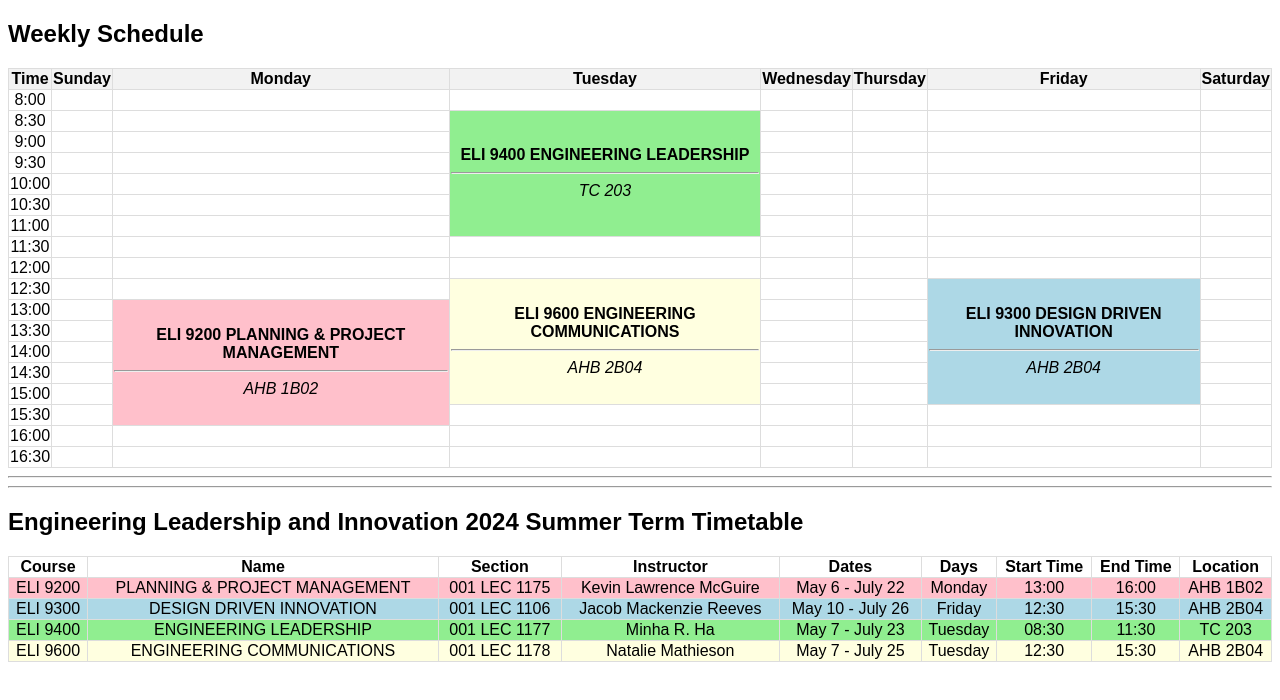
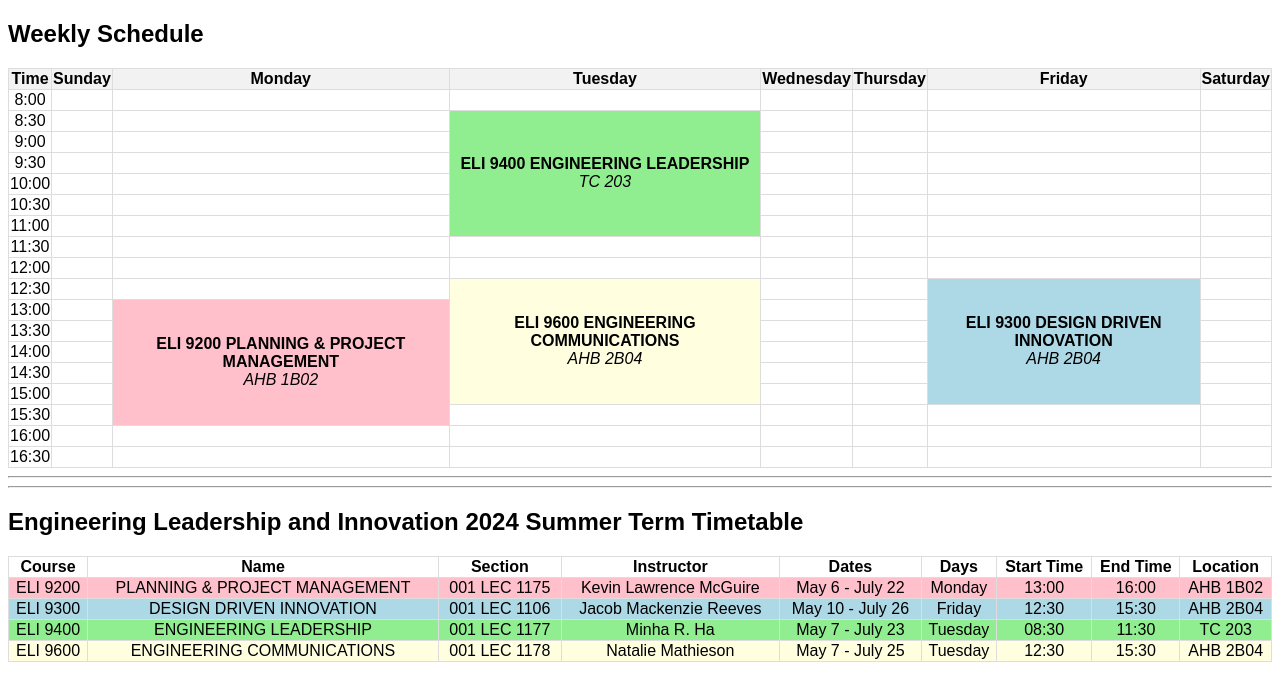
Before and after one commit to fwSara95h/SummerSchedule, a plain HTML site: page index.html in a window 1280 px wide. Drawn offline with Linux system fonts and the light colour scheme.

Commit message:
Update index.html

```diff
--- a/index.html
+++ b/index.html
@@ -32,7 +32,7 @@
     <th>Saturday</th>
   </tr>
 <tr><td>8:00</td><td></td><td></td><td></td><td></td><td></td><td></td><td></td></tr>
-<tr><td>8:30</td><td></td><td></td><td rowspan='6' class='ELI9400'><b>ELI 9400 ENGINEERING LEADERSHIP</b><hr><i>TC 203</i></td><td></td><td></td><td></td><td></td></tr>
+<tr><td>8:30</td><td></td><td></td><td rowspan='6' class='ELI9400'><b>ELI 9400 ENGINEERING LEADERSHIP</b><br><i>TC 203</i></td><td></td><td></td><td></td><td></td></tr>
 <tr><td>9:00</td><td></td><td></td><td></td><td></td><td></td><td></td></tr>
 <tr><td>9:30</td><td></td><td></td><td></td><td></td><td></td><td></td></tr>
 <tr><td>10:00</td><td></td><td></td><td></td><td></td><td></td><td></td></tr>
@@ -40,8 +40,8 @@
 <tr><td>11:00</td><td></td><td></td><td></td><td></td><td></td><td></td></tr>
 <tr><td>11:30</td><td></td><td></td><td></td><td></td><td></td><td></td><td></td></tr>
 <tr><td>12:00</td><td></td><td></td><td></td><td></td><td></td><td></td><td></td></tr>
-<tr><td>12:30</td><td></td><td></td><td rowspan='6' class='ELI9600'><b>ELI 9600 ENGINEERING COMMUNICATIONS</b><hr><i>AHB 2B04</i></td><td></td><td></td><td rowspan='6' class='ELI9300'><b>ELI 9300 DESIGN DRIVEN INNOVATION</b><hr><i>AHB 2B04</i></td><td></td></tr>
-<tr><td>13:00</td><td></td><td rowspan='6' class='ELI9200'><b>ELI 9200 PLANNING & PROJECT MANAGEMENT</b><hr><i>AHB 1B02</i></td><td></td><td></td><td></td></tr>
+<tr><td>12:30</td><td></td><td></td><td rowspan='6' class='ELI9600'><b>ELI 9600 ENGINEERING COMMUNICATIONS</b><br><i>AHB 2B04</i></td><td></td><td></td><td rowspan='6' class='ELI9300'><b>ELI 9300 DESIGN DRIVEN INNOVATION</b><br><i>AHB 2B04</i></td><td></td></tr>
+<tr><td>13:00</td><td></td><td rowspan='6' class='ELI9200'><b>ELI 9200 PLANNING & PROJECT MANAGEMENT</b><br><i>AHB 1B02</i></td><td></td><td></td><td></td></tr>
 <tr><td>13:30</td><td></td><td></td><td></td><td></td></tr>
 <tr><td>14:00</td><td></td><td></td><td></td><td></td></tr>
 <tr><td>14:30</td><td></td><td></td><td></td><td></td></tr>
```
